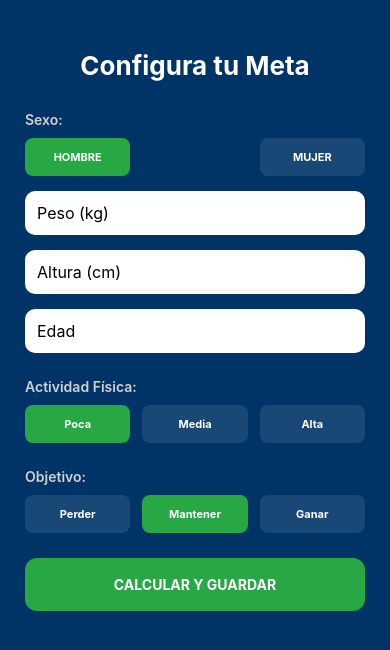
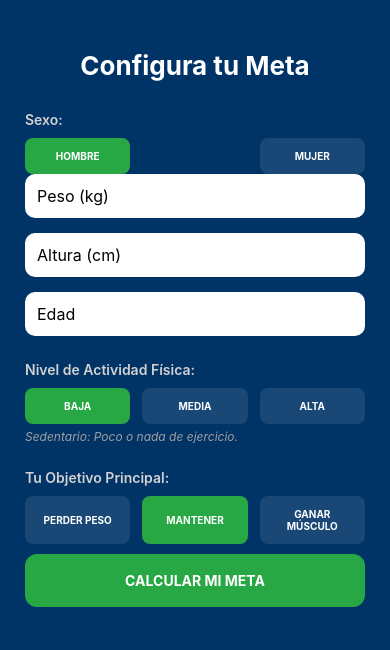
Before and after one commit to Vmas/montalfit-app, a React Native app: screen /Calculator in a window 390 px wide. Shown: the top 650 px of the page. Built offline with nearby package versions, Linux system fonts and the light colour scheme.

Commit message:
mejorrando los btn de la calc y la descripcion del nivel de actividad

```diff
--- a/src/screens/CalculatorScreen.js
+++ b/src/screens/CalculatorScreen.js
@@ -6,20 +6,26 @@ export default function CalculatorScreen({ navigation }) {
   const [peso, setPeso] = useState('');
   const [altura, setAltura] = useState('');
   const [edad, setEdad] = useState('');
-  const [sexo, setSexo] = useState('hombre'); // 'hombre' o 'mujer'
+  const [sexo, setSexo] = useState('hombre');
   const [actividad, setActividad] = useState(1.2);
   const [objetivo, setObjetivo] = useState(0);
   const [resultado, setResultado] = useState(null);
 
+  // Función para obtener la descripción de la actividad
+  const getDescripcionActividad = () => {
+    if (actividad === 1.2) return "Sedentario: Poco o nada de ejercicio.";
+    if (actividad === 1.55) return "Moderado: Ejercicio 3-5 días a la semana.";
+    if (actividad === 1.9) return "Intenso: Atleta o ejercicio diario fuerte.";
+    return "";
+  };
+
   const calcularTMB = async () => {
     if(!peso || !altura || !edad) return;
-
     let tmbBase = 0;
     const p = parseFloat(peso);
     const a = parseFloat(altura);
     const e = parseFloat(edad);
 
-    // Fórmulas Harris-Benedict revisadas
     if (sexo === 'hombre') {
       tmbBase = 88.36 + (13.4 * p) + (4.8 * a) - (5.7 * e);
     } else {
@@ -33,7 +39,7 @@ export default function CalculatorScreen({ navigation }) {
 
     try {
       await AsyncStorage.setItem('@calorias_meta', metaFinal.toString());
-    } catch (e) { console.log("Error guardando:", e); }
+    } catch (e) { console.log(e); }
   };
 
   return (
@@ -43,16 +49,10 @@ export default function CalculatorScreen({ navigation }) {
       {/* Selector de Sexo */}
       <Text style={styles.label}>Sexo:</Text>
       <View style={styles.row}>
-        <TouchableOpacity
-          style={[styles.miniBtn, sexo === 'hombre' && styles.active]}
-          onPress={() => setSexo('hombre')}
-        >
+        <TouchableOpacity style={[styles.miniBtn, sexo === 'hombre' && styles.active]} onPress={() => setSexo('hombre')}>
           <Text style={styles.btnText}>HOMBRE</Text>
         </TouchableOpacity>
-        <TouchableOpacity
-          style={[styles.miniBtn, sexo === 'mujer' && styles.active]}
-          onPress={() => setSexo('mujer')}
-        >
+        <TouchableOpacity style={[styles.miniBtn, sexo === 'mujer' && styles.active]} onPress={() => setSexo('mujer')}>
           <Text style={styles.btnText}>MUJER</Text>
         </TouchableOpacity>
       </View>
@@ -61,42 +61,45 @@ export default function CalculatorScreen({ navigation }) {
       <TextInput style={styles.input} keyboardType="numeric" placeholder="Altura (cm)" value={altura} onChangeText={setAltura} />
       <TextInput style={styles.input} keyboardType="numeric" placeholder="Edad" value={edad} onChangeText={setEdad} />
 
-      <Text style={styles.label}>Actividad Física:</Text>
+      {/* Actividad Física con Descripción */}
+      <Text style={styles.label}>Nivel de Actividad Física:</Text>
       <View style={styles.row}>
         <TouchableOpacity style={[styles.miniBtn, actividad === 1.2 && styles.active]} onPress={() => setActividad(1.2)}>
-          <Text style={styles.btnText}>Poca</Text>
+          <Text style={styles.btnText}>BAJA</Text>
         </TouchableOpacity>
         <TouchableOpacity style={[styles.miniBtn, actividad === 1.55 && styles.active]} onPress={() => setActividad(1.55)}>
-          <Text style={styles.btnText}>Media</Text>
+          <Text style={styles.btnText}>MEDIA</Text>
         </TouchableOpacity>
         <TouchableOpacity style={[styles.miniBtn, actividad === 1.9 && styles.active]} onPress={() => setActividad(1.9)}>
-          <Text style={styles.btnText}>Alta</Text>
+          <Text style={styles.btnText}>ALTA</Text>
         </TouchableOpacity>
       </View>
+      <Text style={styles.descTexto}>{getDescripcionActividad()}</Text>
 
-      <Text style={styles.label}>Objetivo:</Text>
+      {/* Objetivo con nombres corregidos */}
+      <Text style={styles.label}>Tu Objetivo Principal:</Text>
       <View style={styles.row}>
         <TouchableOpacity style={[styles.miniBtn, objetivo === -500 && styles.activeDeficit]} onPress={() => setObjetivo(-500)}>
-          <Text style={styles.btnText}>Perder</Text>
+          <Text style={styles.btnText}>PERDER PESO</Text>
         </TouchableOpacity>
         <TouchableOpacity style={[styles.miniBtn, objetivo === 0 && styles.active]} onPress={() => setObjetivo(0)}>
-          <Text style={styles.btnText}>Mantener</Text>
+          <Text style={styles.btnText}>MANTENER</Text>
         </TouchableOpacity>
         <TouchableOpacity style={[styles.miniBtn, objetivo === 400 && styles.activeSuperavit]} onPress={() => setObjetivo(400)}>
-          <Text style={styles.btnText}>Ganar</Text>
+          <Text style={styles.btnText}>GANAR MÚSCULO</Text>
         </TouchableOpacity>
       </View>
 
       <TouchableOpacity style={styles.buttonMain} onPress={calcularTMB}>
-        <Text style={styles.buttonText}>CALCULAR Y GUARDAR</Text>
+        <Text style={styles.buttonText}>CALCULAR MI META</Text>
       </TouchableOpacity>
 
       {resultado && (
         <View style={styles.resultCard}>
-          <Text style={styles.resultLabel}>Meta Diaria:</Text>
+          <Text style={styles.resultLabel}>Tu objetivo diario:</Text>
           <Text style={styles.resultNumber}>{resultado} kcal</Text>
           <TouchableOpacity style={styles.btnNext} onPress={() => navigation.navigate('Diary')}>
-            <Text style={styles.buttonText}>IR AL DIARIO →</Text>
+            <Text style={styles.buttonText}>EMPEZAR REGISTRO DIARIO →</Text>
           </TouchableOpacity>
         </View>
       )}
@@ -109,15 +112,16 @@ const styles = StyleSheet.create({
   title: { color: '#FFF', fontSize: 26, fontWeight: 'bold', marginBottom: 20, textAlign: 'center' },
   input: { backgroundColor: '#FFF', borderRadius: 10, padding: 12, marginBottom: 15, fontSize: 16 },
   label: { color: '#D1D1D1', marginTop: 10, marginBottom: 10, fontWeight: '600' },
-  row: { flexDirection: 'row', justifyContent: 'space-between', marginBottom: 15 },
-  miniBtn: { backgroundColor: 'rgba(255,255,255,0.1)', padding: 12, borderRadius: 8, width: '31%', alignItems: 'center' },
+  row: { flexDirection: 'row', justifyContent: 'space-between' },
+  miniBtn: { backgroundColor: 'rgba(255,255,255,0.1)', padding: 12, borderRadius: 8, width: '31%', alignItems: 'center', justifyContent: 'center' },
   active: { backgroundColor: '#28A745' },
-  activeDeficit: { backgroundColor: '#FFC107' }, // Amarillo para alerta de déficit
-  activeSuperavit: { backgroundColor: '#007BFF' }, // Azul para ganar masa
-  btnText: { color: '#FFF', fontSize: 11, fontWeight: 'bold' },
+  activeDeficit: { backgroundColor: '#FFC107' },
+  activeSuperavit: { backgroundColor: '#007BFF' },
+  btnText: { color: '#FFF', fontSize: 10, fontWeight: 'bold', textAlign: 'center' },
+  descTexto: { color: '#A0A0A0', fontSize: 12, fontStyle: 'italic', marginTop: 5, marginBottom: 15 },
   buttonMain: { backgroundColor: '#28A745', padding: 18, borderRadius: 12, alignItems: 'center', marginTop: 10 },
   buttonText: { color: '#FFF', fontWeight: 'bold' },
-  resultCard: { marginTop: 25, alignItems: 'center', padding: 20, backgroundColor: 'rgba(255,255,255,0.1)', borderRadius: 20, borderWidth: 1, borderColor: '#28A745' },
+  resultCard: { marginTop: 25, alignItems: 'center', padding: 20, backgroundColor: 'rgba(255,255,255,0.1)', borderRadius: 20, borderLeftWidth: 5, borderLeftColor: '#28A745' },
   resultLabel: { color: '#D1D1D1', fontSize: 16 },
   resultNumber: { color: '#FFF', fontSize: 44, fontWeight: 'bold', marginVertical: 10 },
   btnNext: { backgroundColor: '#28A745', padding: 15, borderRadius: 10, width: '100%', alignItems: 'center' }
```
